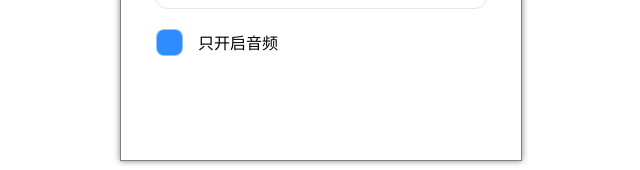
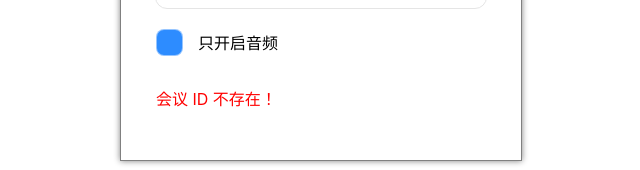
Before and after one commit to LoTwT/mini-meeting, a React (Create React App) app in the folder web/: page /join-room in a window 1280 px wide. Shown: the part 440-610 px from the top of the page, without its empty margins (319-959 px from the left). Built offline with nearby package versions, Linux system fonts and the light colour scheme.

Commit message:
feat(JoinRoom): add ErrorMessage

```diff
--- /dev/null
+++ b/web/src/pages/JoinRoom/components/ErrorMessage.jsx
@@ -0,0 +1,13 @@
+import React from "react"
+
+const ErrorMessage = ({ errorMessage }) => {
+  return (
+    <div className="error_message_container">
+      {errorMessage && (
+        <p className="error_message_paragraph">{errorMessage}</p>
+      )}
+    </div>
+  )
+}
+
+export default ErrorMessage
--- a/web/src/pages/JoinRoom/components/JoinRoomContent.jsx
+++ b/web/src/pages/JoinRoom/components/JoinRoomContent.jsx
@@ -4,6 +4,7 @@ import { connect } from "react-redux"
 import JoinRoomInputs from "./JoinRoomInputs"
 import OnlyWithAudioCheckbox from "./OnlyWithAudioCheckbox"
 import { setConnectOnlyWithAudio } from "../../../store/action"
+import ErrorMessage from "./ErrorMessage"
 
 const JoinRoomContent = (props) => {
   const { isRoomHost, setConnectOnlyWithAudio, connectOnlyWithAudio } = props
@@ -24,6 +25,7 @@ const JoinRoomContent = (props) => {
         connectOnlyWithAudio={connectOnlyWithAudio}
         setConnectOnlyWithAudio={setConnectOnlyWithAudio}
       />
+      <ErrorMessage errorMessage={"会议 ID 不存在！"} />
     </>
   )
 }
```
